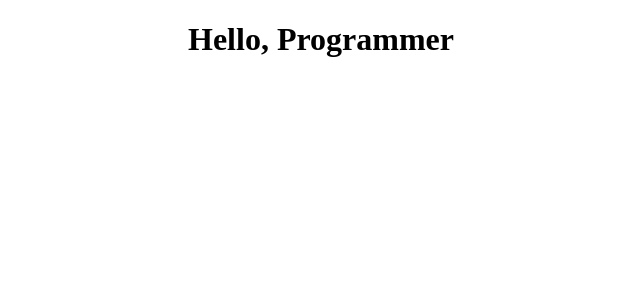
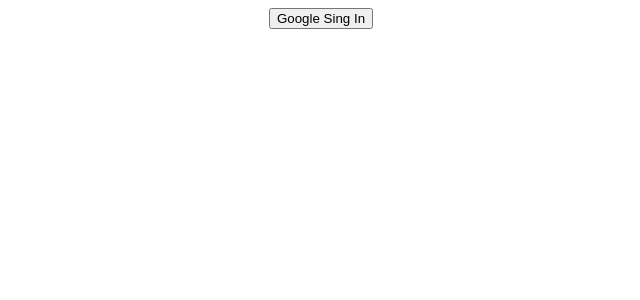
Before and after one commit to nayimHossen/firebase-practice, a React (Create React App) app: page / in a window 1280 px wide. Shown: the top 300 px of the page, without its empty margins (319-959 px from the left). Built offline with nearby package versions, Linux system fonts and the light colour scheme.

Commit message:
google sign in

```diff
--- a/src/App.js
+++ b/src/App.js
@@ -1,10 +1,11 @@
 import React from 'react';
 import './App.css';
+import GoogleSingIn from './Components/GoogleSingIn/GoogleSingIn';
 
 function App() {
   return (
     <div className="App">
-      <h1>Hello, Programmer</h1>
+      <GoogleSingIn></GoogleSingIn>
     </div>
   );
 }
--- /dev/null
+++ b/src/Components/GoogleSingIn/GoogleSingIn.js
@@ -0,0 +1,31 @@
+import React from 'react';
+import app from '../../firebase.inti';
+import { getAuth, signInWithPopup } from "firebase/auth";
+import { GoogleAuthProvider } from "firebase/auth";
+
+
+const auth = getAuth(app);
+
+
+const GoogleSingIn = () => {
+    const provider = new GoogleAuthProvider();
+
+    const handleSingIn = () => {
+        signInWithPopup(auth, provider)
+            .then(result => {
+                const user = result.user;
+                console.log(user);
+            })
+            .catch(error => {
+                console.log(error);
+            })
+    };
+
+    return (
+        <div>
+            <button onClick={handleSingIn}>Google Sing In</button>
+        </div>
+    );
+};
+
+export default GoogleSingIn;
--- /dev/null
+++ b/src/firebase.inti.js
@@ -0,0 +1,19 @@
+// Import the functions you need from the SDKs you need
+import { initializeApp } from "firebase/app";
+// TODO: Add SDKs for Firebase products that you want to use
+// https://firebase.google.com/docs/web/setup#available-libraries
+
+// Your web app's Firebase configuration
+const firebaseConfig = {
+    apiKey: "AIzaSyAbX8U_52sh4Wd7BxO-n3AOWhFFLY5w7rw",
+    authDomain: "fir-practice-f8242.firebaseapp.com",
+    projectId: "fir-practice-f8242",
+    storageBucket: "fir-practice-f8242.appspot.com",
+    messagingSenderId: "232284515398",
+    appId: "1:232284515398:web:a034731fbca89db5cc6e47"
+};
+
+// Initialize Firebase
+const app = initializeApp(firebaseConfig);
+
+export default app;
```
